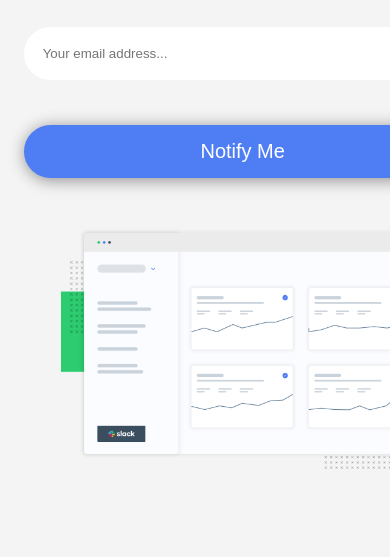
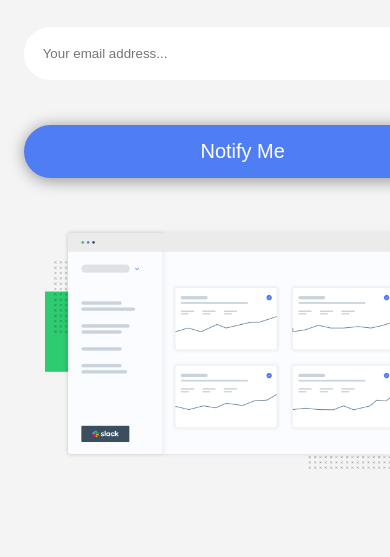
Before and after one commit to musanurbadr/Ping-single-column-coming-soon-page, a plain HTML site: page index.html in a window 390 px wide. Shown: the part 273-830 px from the top of the page. Drawn offline with nearby package versions, Linux system fonts and the light colour scheme.

Commit message:
Ping-single-column-coming-soon-page

```diff
--- a/main.css
+++ b/main.css
@@ -92,7 +92,10 @@ button:active {
     align-items: center;
     width: auto;
 }
-
+.content img{
+    width: 60%;
+    margin-bottom: 80px;
+}
 .icons {
     font-size: 11px;
     text-align: center;
@@ -174,7 +177,7 @@ button:active {
         gap: 10px;
     }
     .content img{
-        width: 100%;
+        width: 90%;
         margin-bottom: 80px;
     }
 
@@ -205,6 +208,10 @@ button:active {
     .content img{
         width: 90%;
         margin-bottom: 80px;
+        display: flex;
+        justify-content: center;
+        align-items: center;
+        margin-right: 32px;
     }
 
     #inputForm{
```
